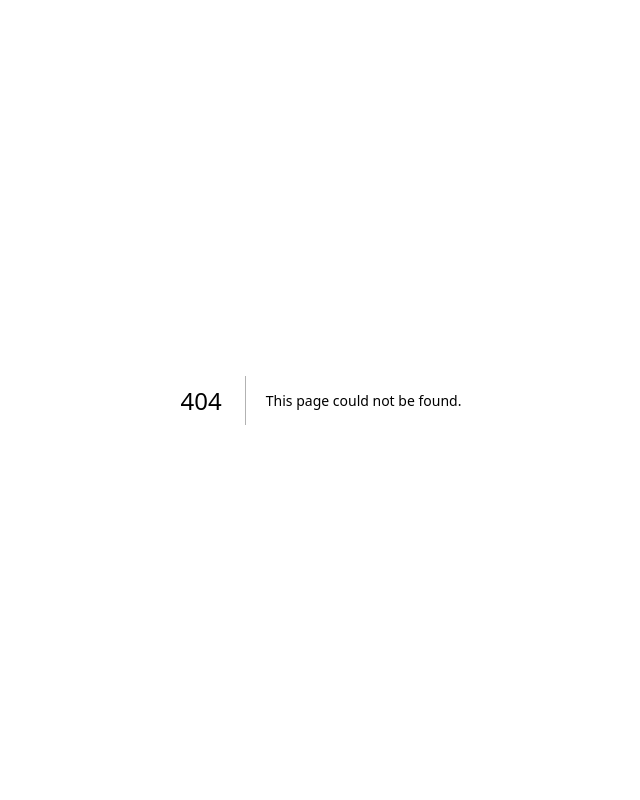
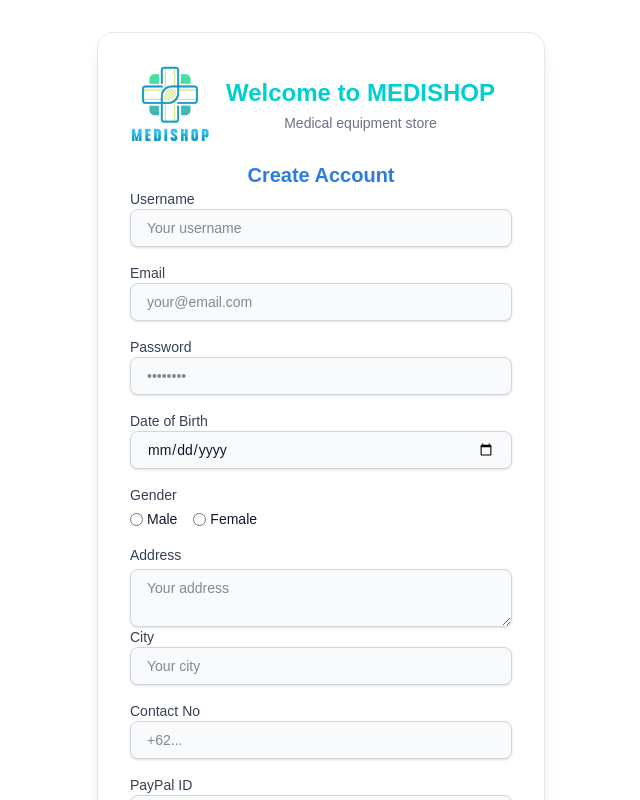
Before and after one commit to FathimatusZN/medishop, a Next.js app: page /register in a window 1280 px wide. Before the commit this address had no page. Shown: the top 800 px of the page, without its empty margins (319-959 px from the left). Built offline with nearby package versions, Linux system fonts and the light colour scheme.

Commit message:
feat(auth): add register form

```diff
--- /dev/null
+++ b/src/app/register/page.js
@@ -0,0 +1,236 @@
+"use client";
+
+import { useState } from "react";
+import Image from "next/image";
+
+export default function RegisterPage() {
+  const [form, setForm] = useState({
+    username: "",
+    email: "",
+    password: "",
+    date_of_birth: "",
+    gender: "",
+    address: "",
+    city: "",
+    contact_no: "",
+    paypal_id: "",
+  });
+
+  const [error, setError] = useState("");
+  const [success, setSuccess] = useState("");
+
+  const handleChange = (e) => {
+    setForm({ ...form, [e.target.name]: e.target.value });
+  };
+
+  const handleSubmit = async (e) => {
+    e.preventDefault();
+    setError("");
+    setSuccess("");
+
+    try {
+      const res = await fetch("/api/auth/register", {
+        method: "POST",
+        headers: { "Content-Type": "application/json" },
+        body: JSON.stringify(form),
+      });
+
+      if (!res.ok) {
+        const msg = await res.text();
+        setError(msg);
+        return;
+      }
+
+      setSuccess("Registration successful! Please login.");
+      setForm({
+        username: "",
+        email: "",
+        password: "",
+        date_of_birth: "",
+        gender: "",
+        address: "",
+        city: "",
+        contact_no: "",
+        paypal_id: "",
+      });
+    } catch (err) {
+      setError("Registration failed.");
+    }
+  };
+
+  return (
+    <main className="flex items-center justify-center min-h-screen bg-white px-4 text-gray-900">
+      <form
+        onSubmit={handleSubmit}
+        className="w-full max-w-md bg-white shadow-lg my-8 border border-gray-200 rounded-2xl p-8 space-y-4"
+      >
+        {/* Header */}
+        <div className="flex items-center gap-4 mb-4">
+          <Image
+            src="/medishop.png"
+            alt="Medishop Logo"
+            width={64}
+            height={64}
+            className="w-20 h-20"
+          />
+          <div>
+            <h1 className="text-2xl font-bold text-[darkTurquoise]">
+              Welcome to MEDISHOP
+            </h1>
+            <p className="text-sm text-gray-500 mt-1 text-center">
+              Medical equipment store
+            </p>
+          </div>
+        </div>
+
+        <h2 className="text-xl font-semibold text-center text-[#2c7be5]">
+          Create Account
+        </h2>
+
+        {/* Input Fields */}
+        <Input
+          label="Username"
+          name="username"
+          value={form.username}
+          onChange={handleChange}
+          required
+          placeholder="Your username"
+        />
+        <Input
+          label="Email"
+          name="email"
+          type="email"
+          value={form.email}
+          onChange={handleChange}
+          required
+          placeholder="your@email.com"
+        />
+        <Input
+          label="Password"
+          name="password"
+          type="password"
+          value={form.password}
+          onChange={handleChange}
+          required
+          placeholder="••••••••"
+        />
+        <Input
+          label="Date of Birth"
+          name="date_of_birth"
+          type="date"
+          value={form.date_of_birth}
+          onChange={handleChange}
+        />
+
+        {/* Gender */}
+        <div className="mb-4">
+          <label className="block text-sm font-medium text-gray-700 mb-1">
+            Gender
+          </label>
+          <div className="flex gap-4">
+            {["M", "F"].map((g) => (
+              <label key={g} className="text-sm flex items-center gap-1">
+                <input
+                  type="radio"
+                  name="gender"
+                  value={g}
+                  checked={form.gender === g}
+                  onChange={handleChange}
+                  className="text-[#2c7be5] focus:ring-[#2c7be5]"
+                />
+                {g === "M" ? "Male" : "Female"}
+              </label>
+            ))}
+          </div>
+        </div>
+
+        {/* Address */}
+        <div>
+          <label className="block text-sm font-medium text-gray-700">
+            Address
+          </label>
+          <textarea
+            name="address"
+            value={form.address}
+            onChange={handleChange}
+            rows={2}
+            placeholder="Your address"
+            className="mt-1 block w-full rounded-lg border border-gray-300 bg-gray-50 text-sm px-4 py-2 shadow-sm focus:outline-none focus:ring-2 focus:ring-[#2c7be5]"
+          />
+        </div>
+
+        <Input
+          label="City"
+          name="city"
+          value={form.city}
+          onChange={handleChange}
+          placeholder="Your city"
+        />
+        <Input
+          label="Contact No"
+          name="contact_no"
+          value={form.contact_no}
+          onChange={handleChange}
+          placeholder="+62..."
+        />
+        <Input
+          label="PayPal ID"
+          name="paypal_id"
+          value={form.paypal_id}
+          onChange={handleChange}
+          placeholder="yourpaypal@example.com"
+        />
+
+        {/* Feedback */}
+        {error && <p className="text-sm text-red-600">{error}</p>}
+        {success && <p className="text-sm text-green-600">{success}</p>}
+
+        {/* Submit */}
+        <button
+          type="submit"
+          className="mt-6 w-full bg-[#28c76f] hover:bg-[#22b463] transition-colors text-white py-2.5 rounded-lg font-semibold text-sm"
+        >
+          REGISTER
+        </button>
+
+        <div className="text-center text-sm text-gray-500 mt-2">
+          Already have an account?{" "}
+          <a
+            href="/login"
+            className="text-[#2c7be5] font-medium hover:underline"
+          >
+            Login
+          </a>
+        </div>
+      </form>
+    </main>
+  );
+}
+
+function Input({
+  label,
+  name,
+  type = "text",
+  value,
+  onChange,
+  required = false,
+  placeholder = "",
+}) {
+  return (
+    <div>
+      <label htmlFor={name} className="block text-sm font-medium text-gray-700">
+        {label}
+      </label>
+      <input
+        id={name}
+        type={type}
+        name={name}
+        value={value}
+        onChange={onChange}
+        required={required}
+        placeholder={placeholder}
+        className="mb-4 block w-full rounded-lg border border-gray-300 bg-gray-50 text-sm px-4 py-2 shadow-sm focus:outline-none focus:ring-2 focus:ring-[#2c7be5] text-gray-900"
+      />
+    </div>
+  );
+}
```
